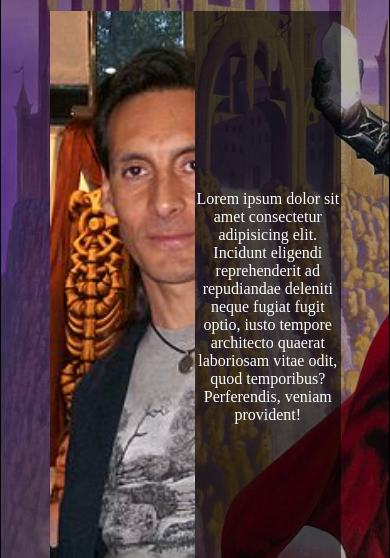
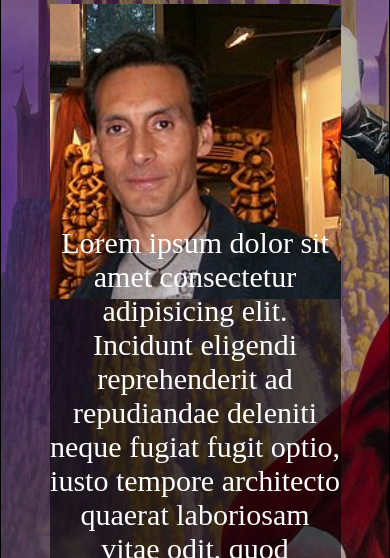
Before and after one commit to gastonjuliano/ciruelo-39385, a plain HTML site: page pages/acerca.html in a window 390 px wide. Shown: the part 232-790 px from the top of the page. Drawn offline with Linux system fonts and the light colour scheme.

Commit message:
agregue responsive en Acerca

```diff
--- a/css/styles.css
+++ b/css/styles.css
@@ -205,7 +205,7 @@ footer {
     color: antiquewhite; }
   .mainacerca .vistaacerca {
     display: flex;
-    flex-flow: row wrap;
+    flex-flow: row nowrap;
     height: 70vh;
     width: 75%;
     margin: 0 auto;
@@ -225,7 +225,8 @@ footer {
       text-align: center;
       color: white;
       align-items: center;
-      justify-content: center; }
+      justify-content: center;
+      font-size: 30px; }
 
 .mainproducto {
   background: linear-gradient(0deg, rgba(0, 0, 0, 0.3), rgba(0, 0, 0, 0.3)), url(../assets/imgfondoproducto.jpg);
@@ -444,6 +445,18 @@ footer {
       width: 90%;
       height: 30%; } }
 
+@media (max-width: 768px) {
+  .mainacerca .vistaacerca {
+    flex-flow: column nowrap;
+    margin: 0 auto;
+    margin-top: 3%; }
+    .mainacerca .vistaacerca .imgautoracerca {
+      width: 100%;
+      height: 50%; }
+    .mainacerca .vistaacerca .txtautoracerca {
+      width: 100%;
+      height: 50%; } }
+
 @media (max-width: 560px) {
   header .navbar ul li {
     font-size: 20px; }
--- a/scss/style.scss
+++ b/scss/style.scss
@@ -255,7 +255,7 @@ footer {
 
     .vistaacerca {
         display: flex;
-        flex-flow: row wrap;
+        flex-flow: row nowrap;
         height: 70vh;
         width: 75%;
         margin: 0 auto;
@@ -280,6 +280,7 @@ footer {
             color: white;
             align-items: center;
             justify-content: center;
+            font-size: 30px;
         }
     }
 }
@@ -574,6 +575,26 @@ footer {
     }
 }
 
+@media (max-width:768px){
+.mainacerca .vistaacerca{
+    flex-flow: column nowrap;
+    margin: 0 auto;
+    margin-top: 3%;
+    .imgautoracerca{
+        width: 100%;
+        height: 50%;
+    }
+    .txtautoracerca{
+        width: 100%;
+        height: 50%;
+    }
+}
+
+
+
+
+}
+
 @media (max-width:560px) {
     header .navbar ul li {
         font-size: 20px;
```
